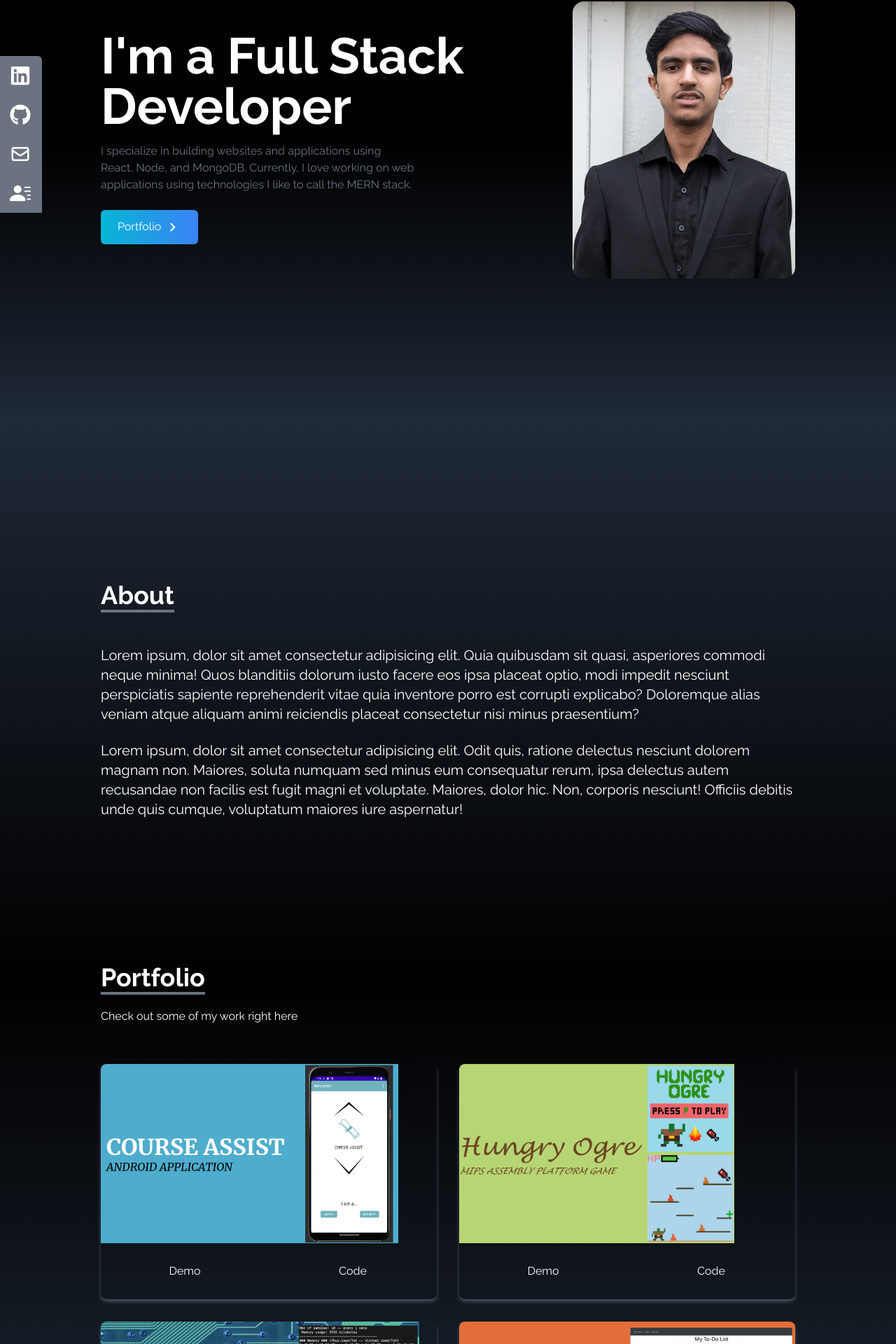
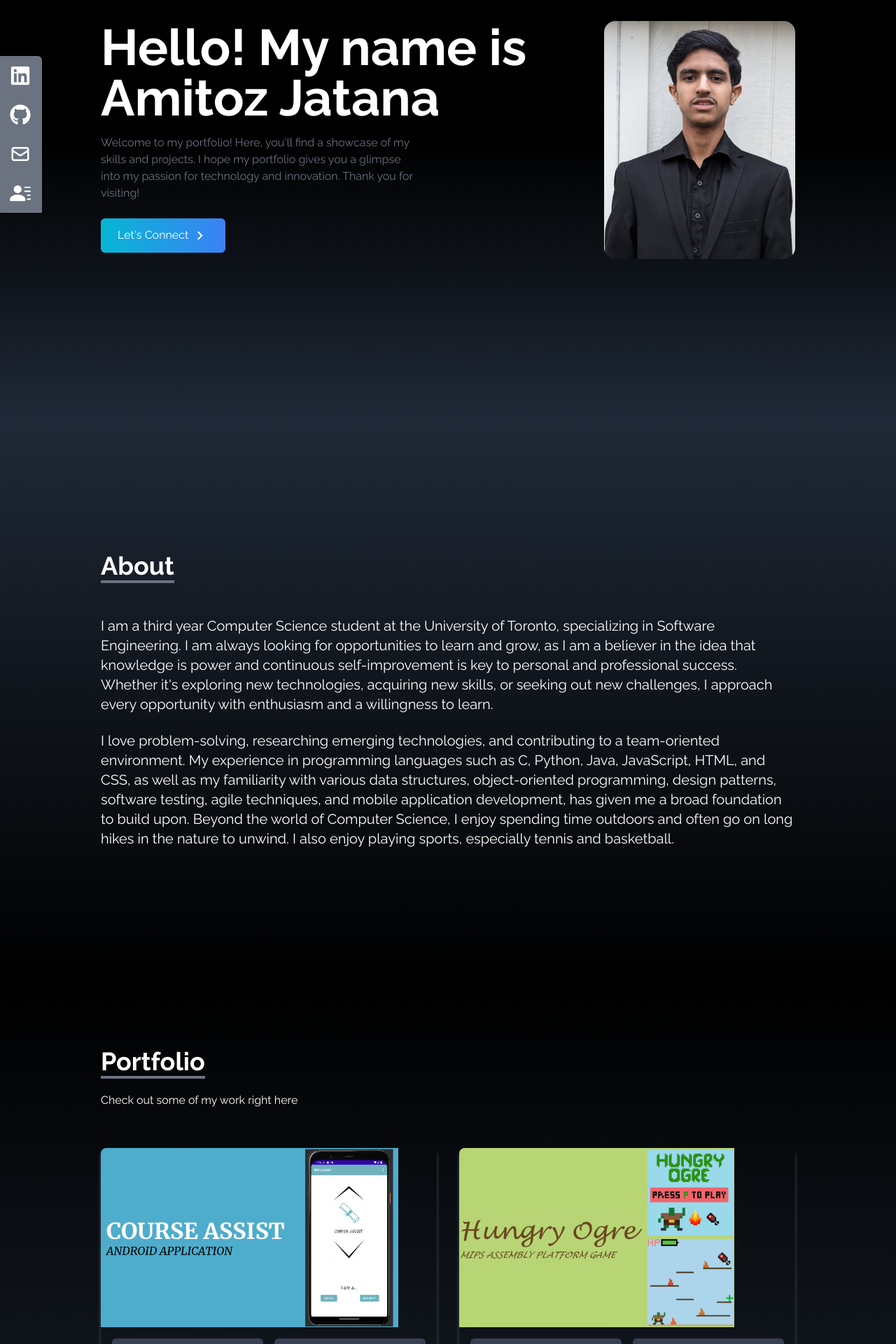
Before and after one commit to A-Jatana/amitoz-portfolio, a React (Create React App) app: page / in a window 1280 px wide. Shown: the part 200-2120 px from the top of the page at 70% size. Built offline with nearby package versions, Linux system fonts and the light colour scheme; the HTML template or start-up script is replaced by a standard one.

Commit message:
Fixed padding issues, and updated home/about pages

```diff
--- a/src/components/About.jsx
+++ b/src/components/About.jsx
@@ -9,13 +9,17 @@ const About = () => {
             </div>
 
             <p className="text-xl mt-5">
-                Lorem ipsum, dolor sit amet consectetur adipisicing elit. Quia quibusdam sit quasi, asperiores commodi neque minima! Quos blanditiis dolorum iusto facere eos ipsa placeat optio, modi impedit nesciunt perspiciatis sapiente reprehenderit vitae quia inventore porro est corrupti explicabo? Doloremque alias veniam atque aliquam animi reiciendis placeat consectetur nisi minus praesentium?
+                I am a third year Computer Science student at the University of Toronto, specializing in Software Engineering. I am always looking for opportunities to learn and grow, as I am a believer in the idea that
+                knowledge is power and continuous self-improvement is key to personal and professional success. Whether it's exploring new technologies, acquiring new skills, or seeking out new challenges, I approach
+                every opportunity with enthusiasm and a willingness to learn.
             </p>
 
             <br />
 
             <p className="text-xl">
-                Lorem ipsum, dolor sit amet consectetur adipisicing elit. Odit quis, ratione delectus nesciunt dolorem magnam non. Maiores, soluta numquam sed minus eum consequatur rerum, ipsa delectus autem recusandae non facilis est fugit magni et voluptate. Maiores, dolor hic. Non, corporis nesciunt! Officiis debitis unde quis cumque, voluptatum maiores iure aspernatur!
+                I love problem-solving, researching emerging technologies, and contributing to a team-oriented environment. My experience in programming languages such as C, Python, Java, JavaScript, HTML, and CSS,
+                as well as my familiarity with various data structures, object-oriented programming, design patterns, software testing, agile techniques, and mobile application development, has given me a broad foundation
+                to build upon. Beyond the world of Computer Science, I enjoy spending time outdoors and often go on long hikes in the nature to unwind. I also enjoy playing sports, especially tennis and basketball.
             </p>
         </div>
 
--- a/src/components/Contact.jsx
+++ b/src/components/Contact.jsx
@@ -82,7 +82,7 @@ const Contact = () => {
                     >
                     </textarea>
 
-                    <button className="text-white bg-gradient-to-b from-cyan-500 to-blue-500 px-6 py-3 my-8 mx-auto flex items-center rounded-md hover:scale-110 duration-300">Let's Talk</button>
+                    <button className="text-white bg-gradient-to-b from-cyan-500 to-blue-500 px-6 py-3 my-8 mx-auto flex items-center rounded-md hover:scale-110 duration-300">Send Message</button>
                 </form>
             </div>
         </div>
--- a/src/components/Home.jsx
+++ b/src/components/Home.jsx
@@ -11,17 +11,17 @@ const Home = () => {
     >
         <div className="max-w-screen-lg mx-auto flex flex-col items-center justify-center h-full px-4 md:flex-row">
             <div className="flex flex-col justify-center h-full">
-                <h2 className="text-4xl sm:text-7xl font-bold text-white">I'm a Full Stack Developer</h2>
+                <h2 className="text-4xl sm:text-7xl font-bold text-white">Hello! My name is Amitoz Jatana</h2>
                 <p className="text-gray-500 py-4 max-w-md">
-                    I specialize in building websites and applications using React, Node, and MongoDB.
-                    Currently, I love working on web applications using
-                    technologies I like to call the MERN stack.
+                    Welcome to my portfolio! Here, you'll find a showcase of my skills and projects. I hope my portfolio gives you a glimpse into my
+                    passion for technology and innovation. Thank you for visiting!
+
                 </p>
 
                 <div>
                     {/* we put group so the hover effect is applied to the whole button */}
-                    <Link to='portfolio' smooth duration={500} className="group text-white w-fit px-6 py-3 my-2 flex items-center rounded-md bg-gradient-to-r from-cyan-500 to-blue-500">
-                        Portfolio
+                    <Link to='contact' smooth duration={500} className="group text-white w-fit px-6 py-3 my-2 flex items-center rounded-md bg-gradient-to-r from-cyan-500 to-blue-500">
+                        Let's Connect
                         <span className="group-hover:rotate-90 duration-300">
                             <MdOutlineKeyboardArrowRight size={25}
                             className="ml-1"/>
--- a/src/components/Portfolio.jsx
+++ b/src/components/Portfolio.jsx
@@ -33,7 +33,7 @@ const Portfolio = () => {
         {
             id: 4,
             src: toDoList,
-            demo: 'https://youtu.be/lw0haCv3KHQ',
+            demo: 'https://www.youtube.com/watch?v=susewRC7_Dw',
             code: 'https://github.com/A-Jatana/To-Do-List-Website'
 
         },
@@ -41,20 +41,20 @@ const Portfolio = () => {
     ]
 
     return (
-    <div name='portfolio' className="bg-gradient-to-b from-black to-gray-800 w-full text-white md:h-screen">
+        <div name='portfolio' className="bg-gradient-to-b from-black to-gray-800 w-full text-white min-h-screen py-20">
             <div className="max-w-screen-lg p-4 mx-auto flex flex-col justify-center w-full h-full">
                 <div className="pb-8">
                     <p className="text-4xl font-bold inline border-b-4 border-gray-500">Portfolio</p>
                     <p className="py-6">Check out some of my work right here</p>
                 </div>
 
-            <div className="grid sm:grid-cols-2 md:grid-cols-2 gap-8 px-12 sm:px-0">
+                <div className="grid sm:grid-cols-2 md:grid-cols-2 gap-8 px-4 md:px-0">
                     {portfolios.map(({ id, src, demo, code }) => (
                         <div key={id} className="shadow-md shadow-gray-600 rounded-lg overflow-hidden">
                             <img src={src} alt="" className="h-64 object-fit-cover duration-200 hover:scale-105"/>
-                    <div className="flex items-center justify-center">
+                            <div className="flex items-center justify-center space-x-4 p-4">
                                 <button
-                        className="w-1/2 px-6 py-3 m-4 duration-200 hover:scale-105"
+                                    className="w-1/2 px-6 py-3 rounded-md bg-gray-700 text-white font-bold tracking-wider uppercase transition-all duration-200 hover:scale-105 hover:bg-gray-600"
                                     onClick={() => window.open(demo)}
                                     type="button"
                                     target="_blank"
@@ -63,7 +63,7 @@ const Portfolio = () => {
                                     Demo
                                 </button>
                                 <button
-                        className="w-1/2 px-6 py-3 m-4 duration-200 hover:scale-105"
+                                    className="w-1/2 px-6 py-3 rounded-md bg-gray-700 text-white font-bold tracking-wider uppercase transition-all duration-200 hover:scale-105 hover:bg-gray-600"
                                     onClick={() => window.open(code)}
                                     type="button"
                                     target="_blank"
@@ -76,41 +76,82 @@ const Portfolio = () => {
                     ))}
                 </div>
 
-            {/* <div className="grid sm:grid-cols-2 md:grid-cols-2 gap-8 px-12 sm:px-0">
-
-                {portfolios.map(({ id, src, demo, code }) => (
-                    <div key={id}className="shadow-md shadow-gray-600 rounded-lg">
-                        <img src={src} alt="" className="rounded-md duration-200 hover:scale-105"/>
-                        <div className="flex items-center justify-center">
-                            <button
-                                className="w-1/2 px-6 py-3 m-4 duration-200 hover:scale-105"
-                                onClick={() => window.open(demo)}
-                                type="button"
-                                target="_blank"
-                                rel="noreferrer">
-                                Demo
-                                </button>
-                            <button
-                                className="w-1/2 px-6 py-3 m-4 duration-200 hover:scale-105"
-                                onClick={() => window.open(code)}
-                                type="button"
-                                target="_blank"
-                                rel="noreferrer">
-                                Code
-
-                                </button>
-                        </div>
-                    </div>
-                    ))
-
-
-                }
-
-            </div> */}
-
             </div>
         </div>
     )
 }
 
 export default Portfolio
+
+
+//   return (
+//     <div name='portfolio' className="bg-gradient-to-b from-black to-gray-800 w-full text-white md:h-screen">
+//         <div className="max-w-screen-lg p-4 mx-auto flex flex-col justify-center w-full h-full">
+//             <div className="pb-8">
+//                 <p className="text-4xl font-bold inline border-b-4 border-gray-500">Portfolio</p>
+//                 <p className="py-6">Check out some of my work right here</p>
+//             </div>
+
+//             <div className="grid sm:grid-cols-2 md:grid-cols-2 gap-8 px-12 sm:px-0">
+//                 {portfolios.map(({ id, src, demo, code }) => (
+//                     <div key={id} className="shadow-md shadow-gray-600 rounded-lg overflow-hidden">
+//                     <img src={src} alt="" className="h-64 object-fit-cover duration-200 hover:scale-105"/>
+//                     <div className="flex items-center justify-center">
+//                         <button
+//                         className="w-1/2 px-6 py-3 m-4 duration-200 hover:scale-105"
+//                         onClick={() => window.open(demo)}
+//                         type="button"
+//                         target="_blank"
+//                         rel="noreferrer"
+//                         >
+//                         Demo
+//                         </button>
+//                         <button
+//                         className="w-1/2 px-6 py-3 m-4 duration-200 hover:scale-105"
+//                         onClick={() => window.open(code)}
+//                         type="button"
+//                         target="_blank"
+//                         rel="noreferrer"
+//                         >
+//                         Code
+//                         </button>
+//                     </div>
+//                     </div>
+//                 ))}
+//                 </div>
+
+//             {/* <div className="grid sm:grid-cols-2 md:grid-cols-2 gap-8 px-12 sm:px-0">
+
+//                 {portfolios.map(({ id, src, demo, code }) => (
+//                     <div key={id}className="shadow-md shadow-gray-600 rounded-lg">
+//                         <img src={src} alt="" className="rounded-md duration-200 hover:scale-105"/>
+//                         <div className="flex items-center justify-center">
+//                             <button
+//                                 className="w-1/2 px-6 py-3 m-4 duration-200 hover:scale-105"
+//                                 onClick={() => window.open(demo)}
+//                                 type="button"
+//                                 target="_blank"
+//                                 rel="noreferrer">
+//                                 Demo
+//                                 </button>
+//                             <button
+//                                 className="w-1/2 px-6 py-3 m-4 duration-200 hover:scale-105"
+//                                 onClick={() => window.open(code)}
+//                                 type="button"
+//                                 target="_blank"
+//                                 rel="noreferrer">
+//                                 Code
+
+//                                 </button>
+//                         </div>
+//                     </div>
+//                     ))
+
+
+//                 }
+
+//             </div> */}
+
+//         </div>
+//     </div>
+//   )
```
Also changed, not shown: src/components/Experience.jsx (+28 -12 lines). Lines whose indentation alone changed are shown as unchanged.
